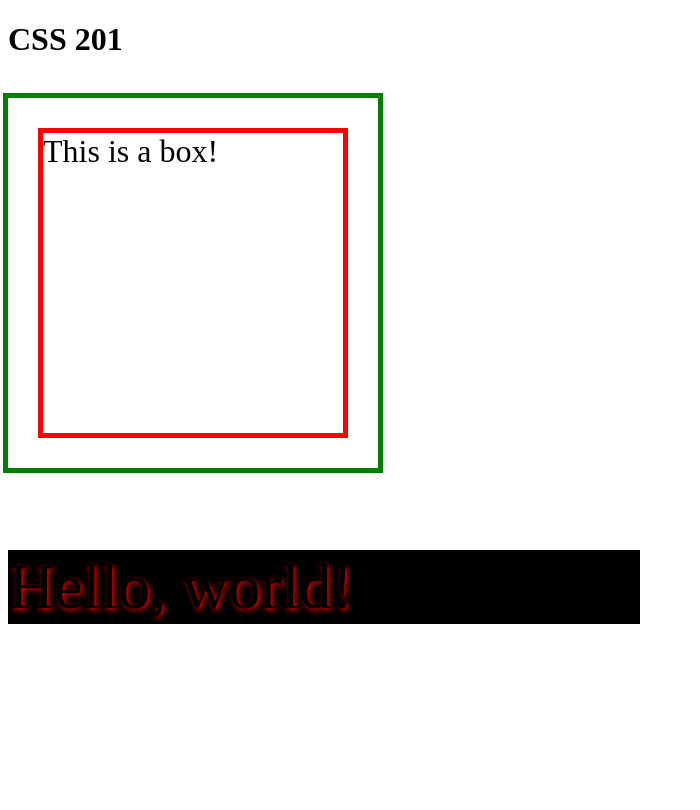
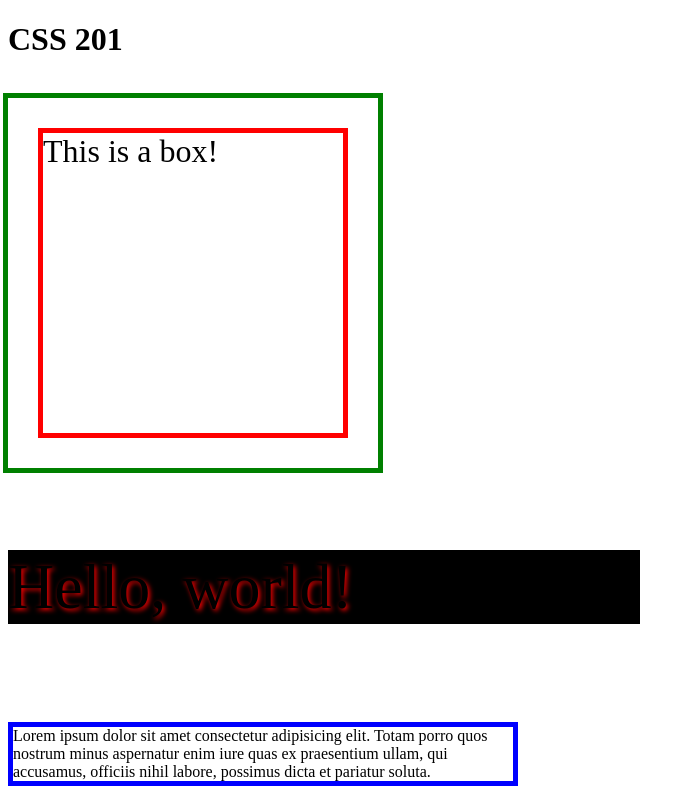
Before and after one commit to Ardison-Gardner/CSS201, a plain HTML site: page index.html in a window 1280 px wide. Shown: the whole page, without its empty margins (0-700 px from the left). Drawn offline with Linux system fonts and the light colour scheme.

Commit message:
Min. and max. width.

```diff
--- a/css/style.css
+++ b/css/style.css
@@ -18,3 +18,9 @@ h1{
   font-size: 64px;
   text-shadow: 2px 2px 5px red;
 }
+#lesson119 {
+  display: inline-block;
+  border: 5px solid blue;
+  min-width: 450px;
+  max-width: 500px;
+}
--- a/index.html
+++ b/index.html
@@ -11,5 +11,7 @@
     <p id="lesson117">This is a box!</p>
     <br>
     <p id="lesson118">Hello, world!</p>
+    <br>
+    <p id="lesson119">Lorem ipsum dolor sit amet consectetur adipisicing elit. Totam porro quos nostrum minus aspernatur enim iure quas ex praesentium ullam, qui accusamus, officiis nihil labore, possimus dicta et pariatur soluta.</p>
   </body>
 </html>
```
